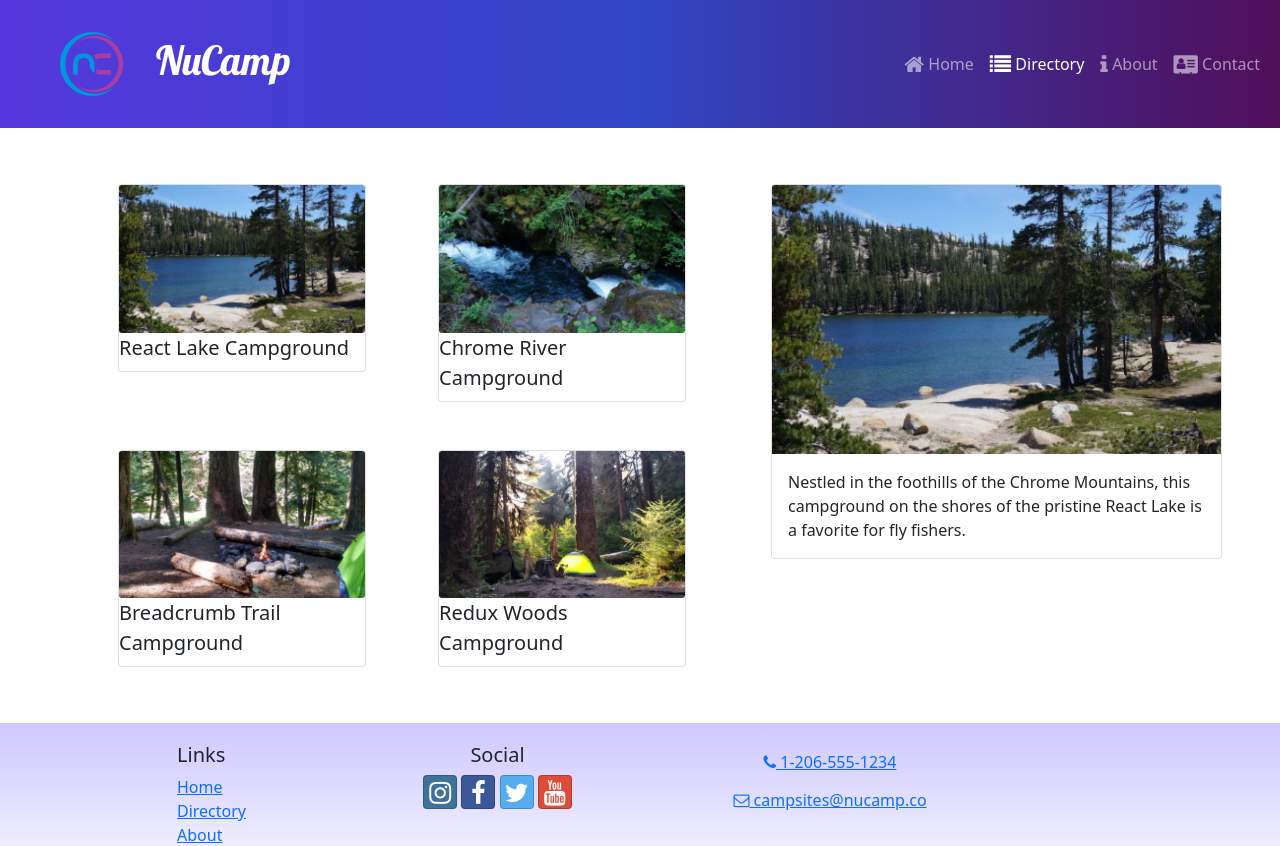
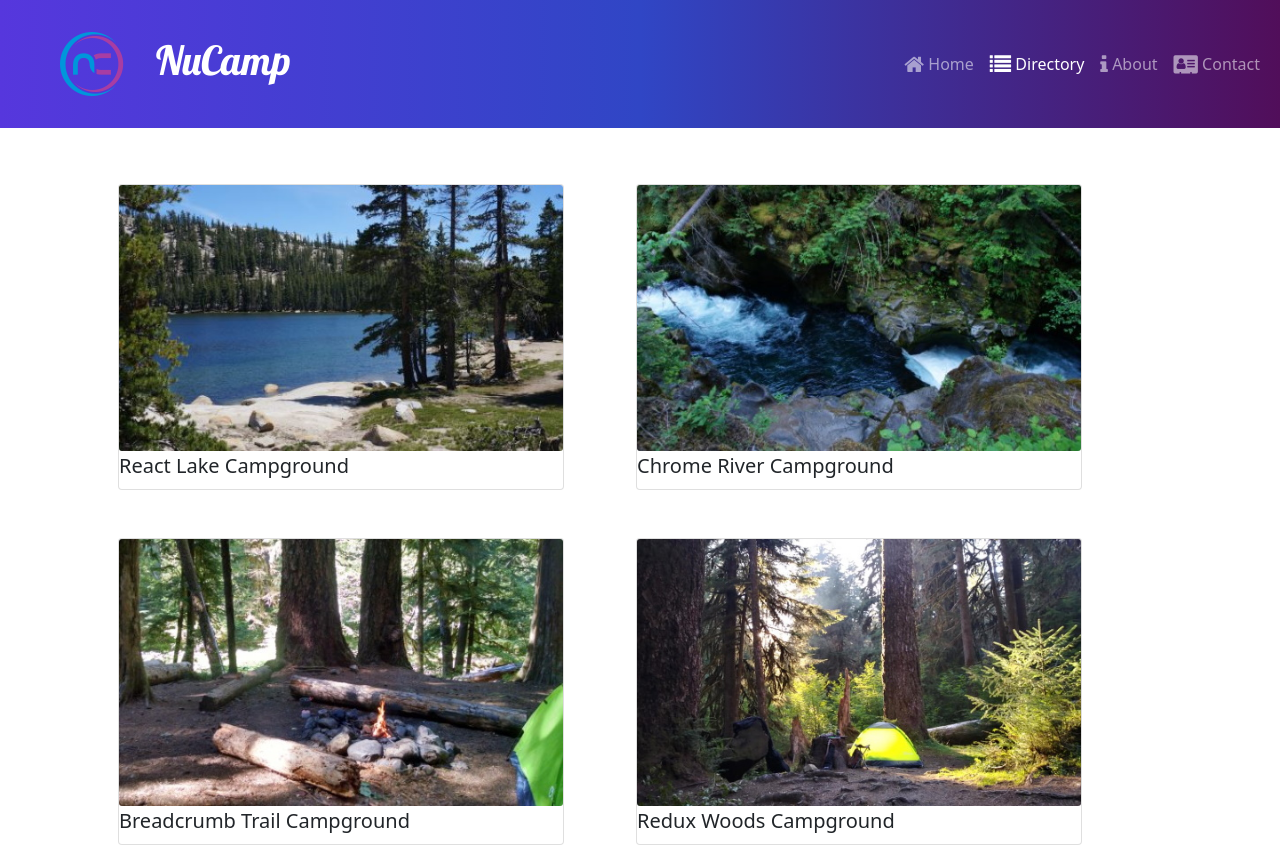
Before and after one commit to erinsgithubpage/nucampstie-final-master-12-53pm, a React (Create React App) app: page /directory in a window 1280 px wide. Shown: the top 846 px of the page. Built offline with nearby package versions, Linux system fonts and the light colour scheme.

Commit message:
More RR, two - 6:14

```diff
--- a/src/pages/CampsitesDirectoryPage.js
+++ b/src/pages/CampsitesDirectoryPage.js
@@ -1,26 +1,10 @@
-import { useState } from 'react';
 import { Container, Row, Col } from 'reactstrap';
-import CampsiteDetail from '../features/campsites/CampsiteDetail';
 import CampsitesList from '../features/campsites/CampsitesList';
-import { selectRandomCampsite } from '../features/campsites/campsitesSlice';
-import { selectCampsiteById } from '../features/campsites/campsitesSlice';
-
 
 const CampsitesDirectoryPage = () => {
-    const [campsiteId, setCampsiteId] = useState(0);
-    const selectedCampsite = selectCampsiteById(campsiteId);
-
     return (
         <Container>
-
-            <Row>
-                <Col sm='5' md='7'>
-                    <CampsitesList setCampsiteId={setCampsiteId}/>
-                </Col>
-                <Col sm='7' md='5'>
-                    <CampsiteDetail campsite={selectedCampsite} />
-                </Col>
-            </Row>
+           <CampsitesList />
         </Container>
     );
 };
```
